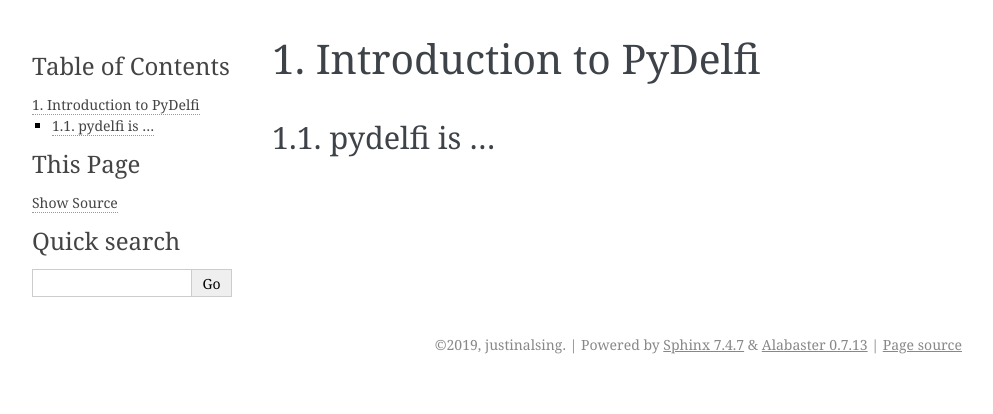
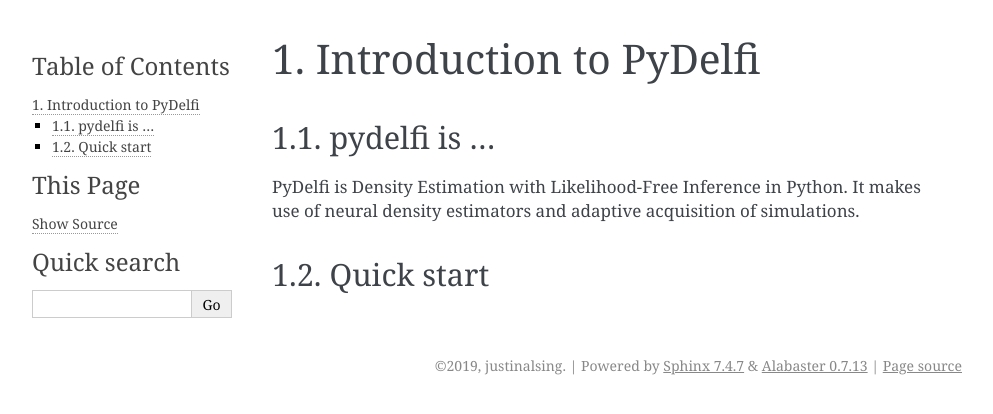
Before and after one commit to justinalsing/pydelfi, a Sphinx documentation site: the page built from docs/source/intro.rst, in a window 1280 px wide. Shown: the top 414 px of the page, without its empty margins (148-1141 px from the left). Built offline with Sphinx 7.4.7, drawn with Linux system fonts in a browser that asks for light colours; pages that are not in the unit, such as notebooks, are missing from menus.

```diff
--- a/docs/source/intro.rst
+++ b/docs/source/intro.rst
@@ -3,3 +3,11 @@ Introduction to PyDelfi
 
 pydelfi is ...
 --------------
+
+PyDelfi is Density Estimation with
+Likelihood-Free Inference in Python. It makes use of
+neural density estimators and adaptive acquisition of simulations.
+
+
+Quick start
+-----------
```
Also changed, not shown: docs/source/index.rst (+5 -3 lines).
